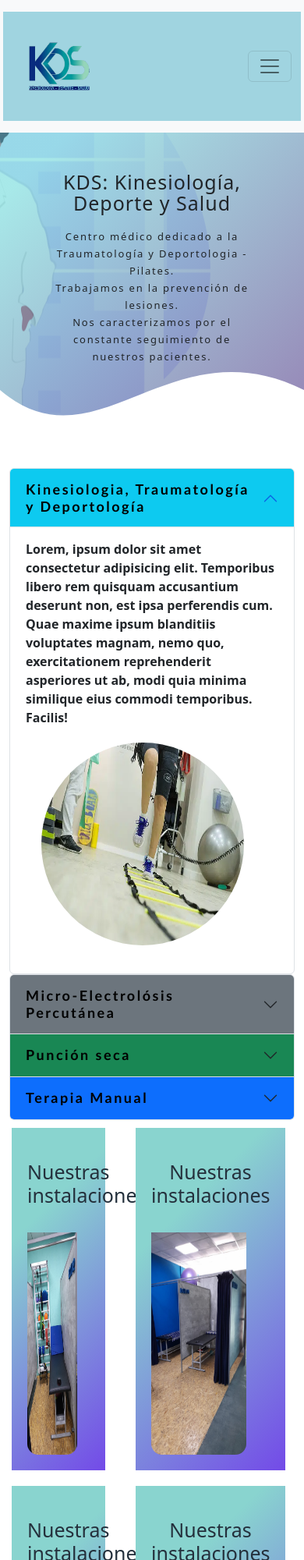
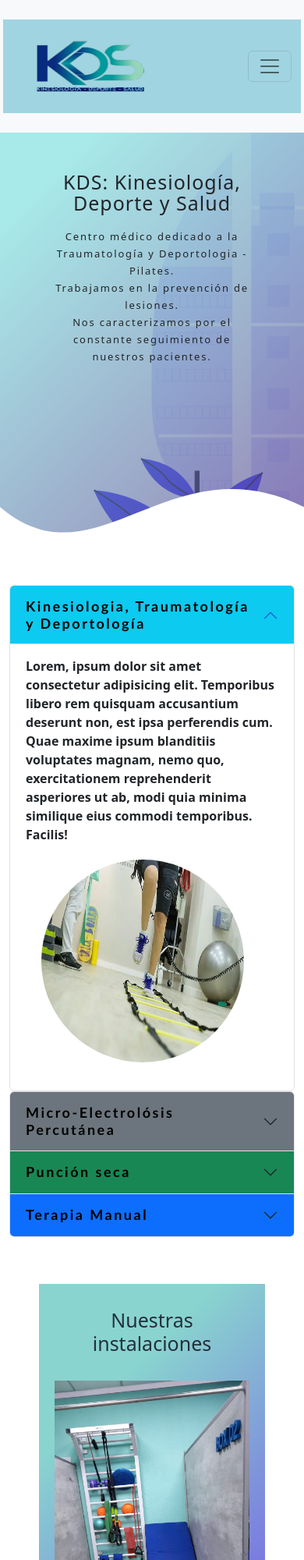
Before and after one commit to FacuPastor/KDS-PASTOR, a website: page secciones/kinesiologia.html in a window 390 px wide. Shown: the top 2000 px of the page at 78% size. Drawn offline with nearby package versions, Linux system fonts and the light colour scheme.

Commit message:
Proyecto final

```diff
--- a/scss/mediasqueries.scss
+++ b/scss/mediasqueries.scss
@@ -25,16 +25,38 @@
                 font-size: 13px;
             }
         }
+}
+
+
+@media screen and (max-width:600px){
+
+    .tarjetas{
+        padding: 0;
+    }
+}
+
+@media screen and (max-width:700px){
+
+    .carousel{
+        img{
+            width: 300px;
+            height: 500px;
+            border-radius: 10px;
+        }
+        .pie__carrusel{
+            display: none;
+        }
+    }
 
 //////// estilos kinesiologia - img
 
     .tarjetas{
         display: grid;
-            grid-template-columns: 150px auto;
+        grid-template-columns: auto;
         justify-items: center;
         padding: 50px;
         .tarjetas-box{
-                width: 80%;
+            width: 100%;
             margin: 10px;
             padding: 20px;
             background-color: #734ae8;
@@ -45,55 +67,16 @@
                 padding-top: 1px;
                 padding-bottom: 10px;
                 font-size: 25px;
-                    margin-top: 20px;
+                margin-top: 10px;
             }
             img{
-                    width: 80%;
-                    height: 300px;
+                width: 100%;
+                height: 450px;
                 padding-top: 15px;
                 border-radius: 14px;
                 overflow: hidden;
             }
         }
-        }
-}
-
-    @media screen and (max-width:600px){
-
-        .tarjetas{
-            padding: 0;
-        }
-    }
-
-    @media screen and (max-width:700px){
-
-    //////// estilos header
-
-        header{
-            background-position: right;
-            height: 600px;
-            .navBar{
-                display: flex;
-                padding-top: 100px;
-            }
-            .container{
-                height: 140px;
-                .logo{
-                    width: 120px;
-                    height: 120px;
-                    padding: 5px;
-                }
-            }
-        }
-
-        .carousel img{
-            width: 300px;
-            height: 500px;
-            border-radius: 10px;
-        }
-
-        .pie__carrusel{
-            display: none;
     }
 
         .contenido{
```
Also changed, not shown: css/estilos.css. Lines whose indentation alone changed are shown as unchanged.
